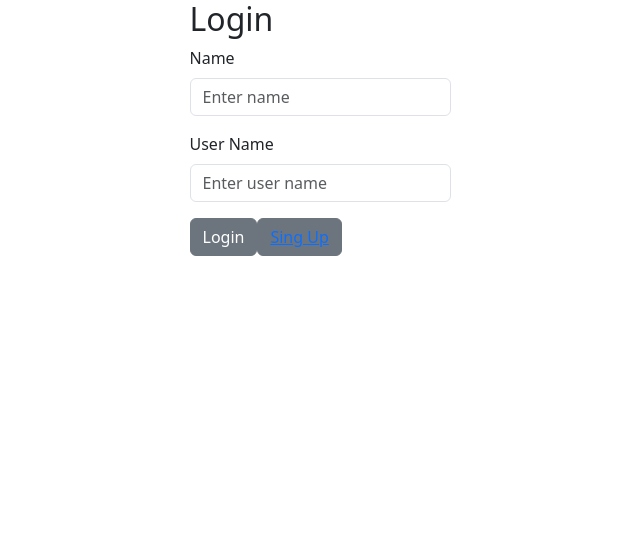
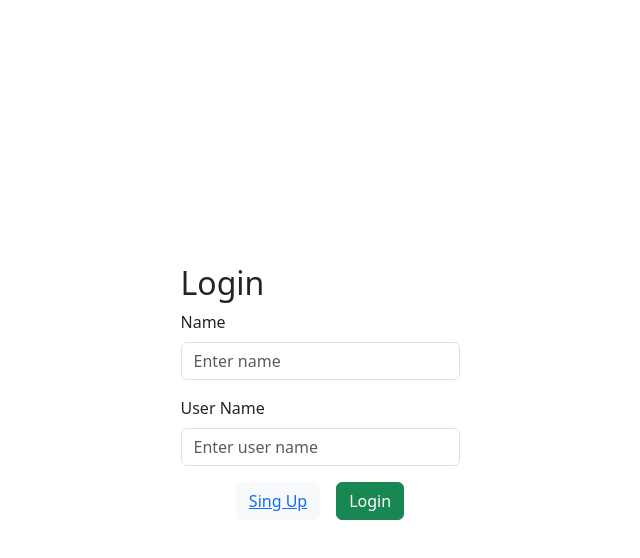
Before and after one commit to mervehelvaci/OtoparkOneriSistemi, a React (Create React App) app: page / in a window 1280 px wide. Shown: the top 558 px of the page, without its empty margins (320-960 px from the left). Built offline with nearby package versions, Linux system fonts and the light colour scheme.

Commit message:
Tasarımsal değişiklikler yapıldı. Reactstrap dosyaları yüklendi.

```diff
--- a/src/Login.js
+++ b/src/Login.js
@@ -1,6 +1,8 @@
 import React, { useState } from "react";
-import { Form, FormGroup, Label, Input, Button } from "reactstrap";
+import { Form, FormGroup, Label, Input } from "reactstrap";
+import Button from 'react-bootstrap/Button';
 import { useNavigate, Link } from "react-router-dom";
+import { Stack } from "react-bootstrap";
 
 function Login() {
   const [user, setUser] = useState({ name: "", username: "" });
@@ -40,11 +42,18 @@ function Login() {
   };
 
   return (
-    <div class="container ">
-      <div class="row height:100vh">
-        <div class="col-md-3 mx-auto">
-          <h2 class="text-justify">Login</h2>
-          <Form class="bg-blue"onSubmit={onLogin}>
+    <div
+    className="mx-auto"
+      style={{
+        height: "100vh",
+        display: "flex",
+        alignItems: "center"
+      }}
+    >
+      <div className="container">
+        <div className="col-md-3 mx-auto">
+          <h2 className="text-justify">Login</h2>
+          <Form className="bg-blue" onSubmit={onLogin}>
             <FormGroup>
               <Label for="exampleName">Name</Label>
               <Input
@@ -68,12 +77,16 @@ function Login() {
               />
             </FormGroup>
             <FormGroup>
-              <Button type="submit"  class="btn btn-primary" onClick={onLogin}>
+              <Stack direction="horizontal" gap={3} style={{display: "flex", justifyContent:"center"}}>
+
+              <Button variant="light">
+                <Link to="/SingUp">Sing Up</Link>
+              </Button>
+              <Button variant="success" onClick={onLogin}>
                 Login
               </Button>
-              <Button class="btn btn-secondary">
-                <Link to="/SingUp">Sing Up</Link>
-              </Button>
+              </Stack>
+
             </FormGroup>
           </Form>
           {error !== "" ? <div className="error text-danger">{error}</div> : ""}
--- a/src/SingUp.js
+++ b/src/SingUp.js
@@ -56,11 +56,11 @@ function SingUp() {
   };
 
   return (
-    <div class="container ">
-      <div class="row height:100vh">
-        <div class="col-md-3 mx-auto">
+    <div className="container ">
+      <div className="row height:100vh">
+        <div className="col-md-3 mx-auto my-auto">
           <h2>Sing Up </h2>
-          <Form class="bg-blue" onSubmit={onSingUp}>
+          <Form className="bg-blue" onSubmit={onSingUp}>
             <FormGroup>
               <Label for="exampleName">Name</Label>
               <Input
@@ -116,11 +116,11 @@ function SingUp() {
                 onChange={(e) => setUser({ ...user, website: e.target.value })}
               />
             </FormGroup>
-            <Button type="submit" class="btn btn-info btn-lg btn-block" onClick={onSingUp}>
+            <Button type="submit" className="btn btn-info btn-lg btn-block" onClick={onSingUp}>
               Save
             </Button>
           </Form>
-          {error !== "" ? <div className="error text-danger">{error}</div> : ""}
+          {error !== "" ? <div classNameName="error text-danger">{error}</div> : ""}
         </div>
       </div>
     </div>
```
